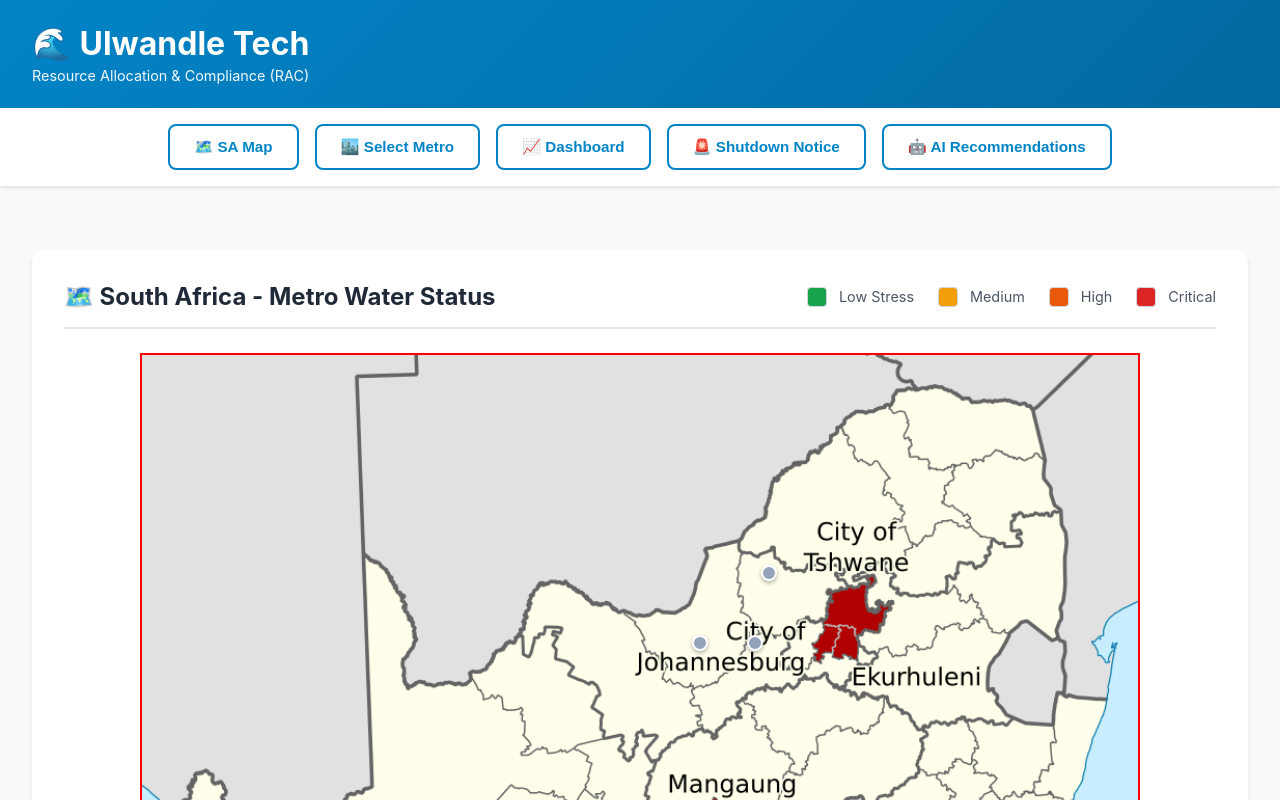
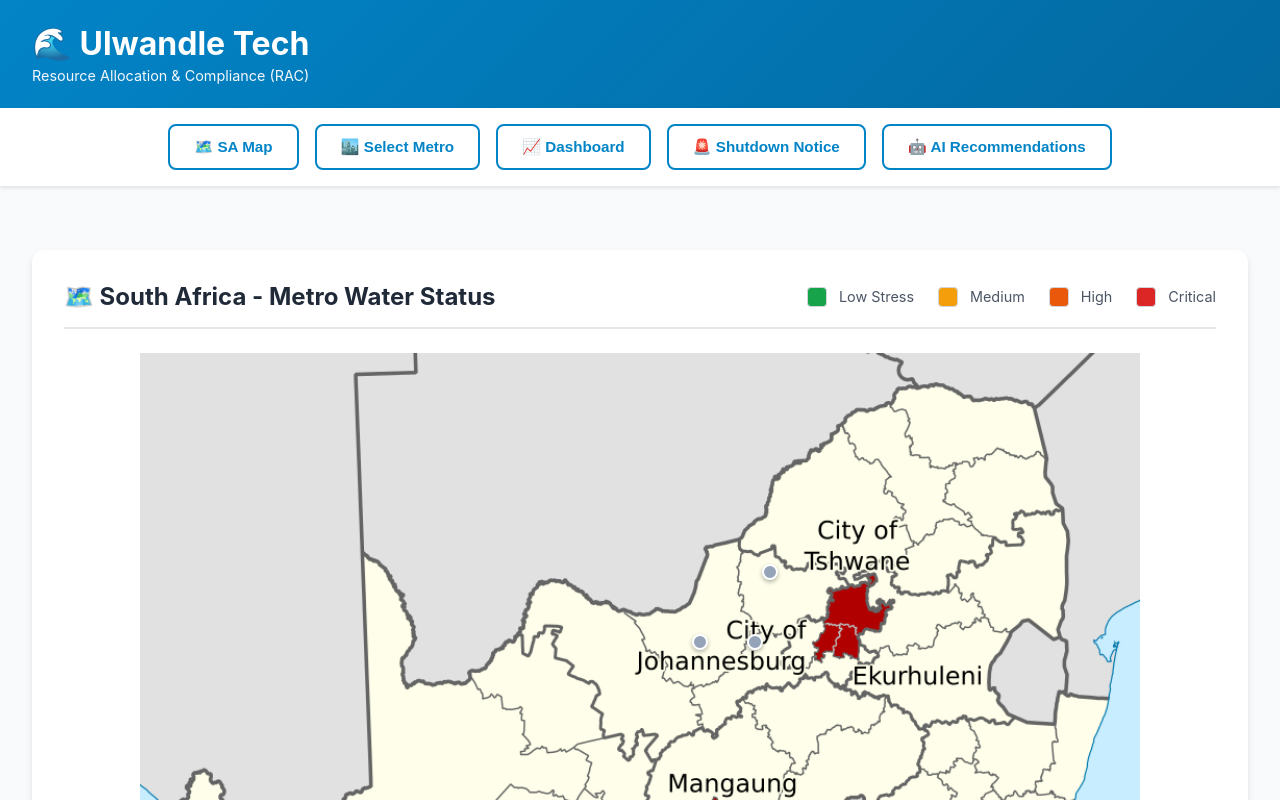
Before and after one commit to KingsmanRon/ulwandle, a React (Create React App) app in the folder frontend/: page / in a window 1280 px wide. Shown: the top 800 px of the page. Built offline with nearby package versions, Linux system fonts and the light colour scheme; no server answers.

Commit message:
Remove temporary red border from SouthAfricaMap.css
Removed temporary border from South Africa map styling.

```diff
--- a/frontend/src/components/SouthAfricaMap.css
+++ b/frontend/src/components/SouthAfricaMap.css
@@ -55,7 +55,6 @@
   max-width: 1000px;
   margin: 0 auto;
   line-height: 0;
-  border: 2px solid red; /* TEMPORARY: Remove after checking */
 }
 
 /* The Actual Map Image */
```
